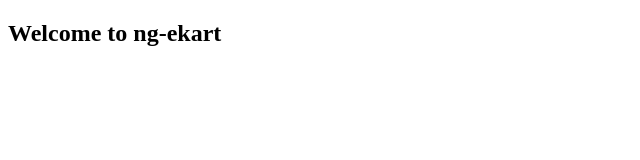
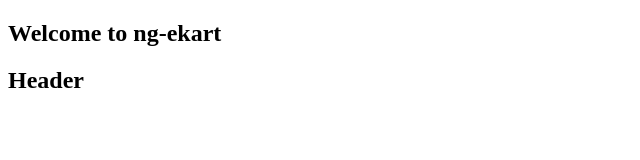
Before and after one commit to anurag1302/ng-ekart, an Angular app: page / in a window 1280 px wide. Shown: the top 160 px of the page, without its empty margins (0-640 px from the left). Built offline with nearby package versions, Linux system fonts and the light colour scheme.

Commit message:
ng-ekart header component - manual

```diff
--- a/src/app/app.component.html
+++ b/src/app/app.component.html
@@ -1 +1,2 @@
 <h2>Welcome to {{title}}</h2>
+<app-header></app-header>
--- a/src/app/app.module.ts
+++ b/src/app/app.module.ts
@@ -3,10 +3,12 @@ import { BrowserModule } from '@angular/platform-browser';
 
 import { AppRoutingModule } from './app-routing.module';
 import { AppComponent } from './app.component';
+import { HeaderComponent } from './header/header.component';
 
 @NgModule({
   declarations: [
-    AppComponent
+    AppComponent,
+    HeaderComponent
   ],
   imports: [
     BrowserModule,
--- /dev/null
+++ b/src/app/header/header.component.ts
@@ -0,0 +1,9 @@
+import { Component } from "@angular/core";
+
+@Component({
+    selector: 'app-header',
+    template: '<h2>Header</h2>'
+})
+export class HeaderComponent {
+
+}
```
